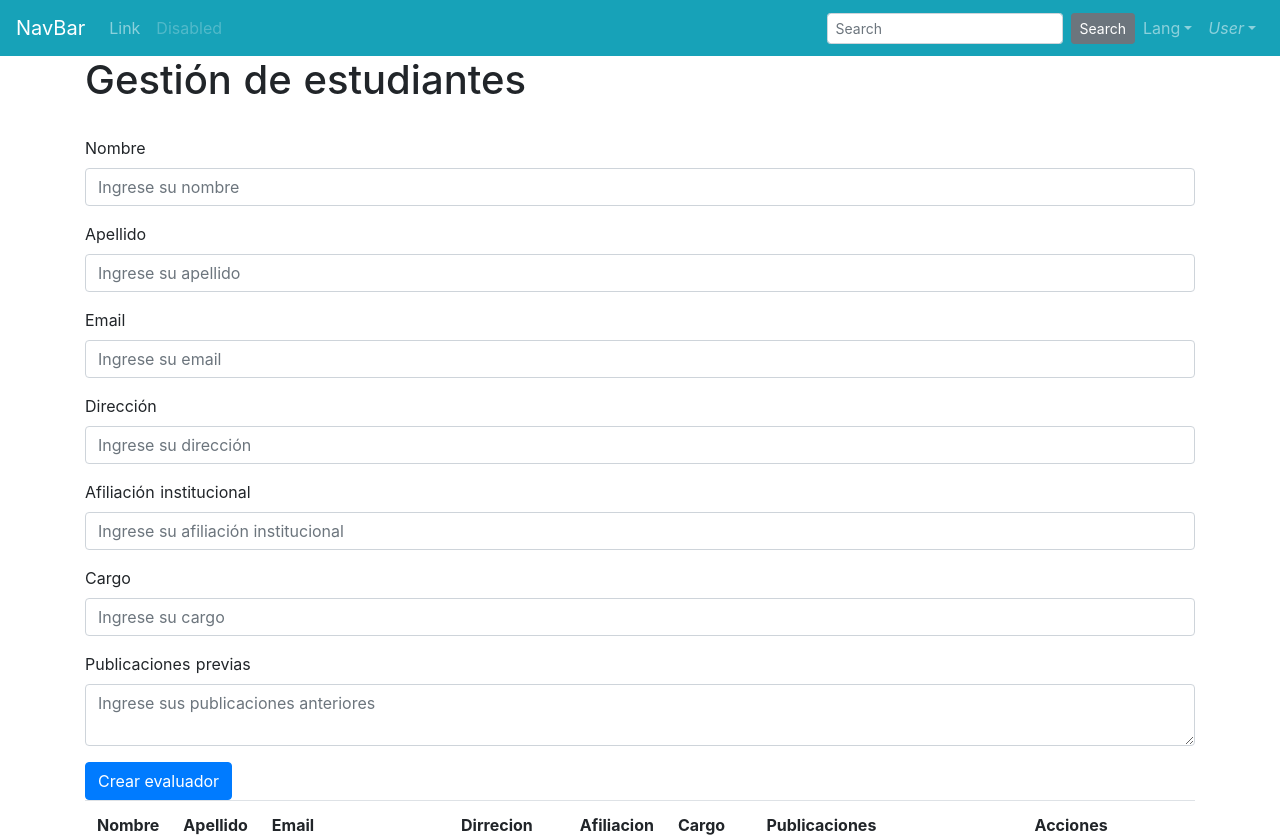
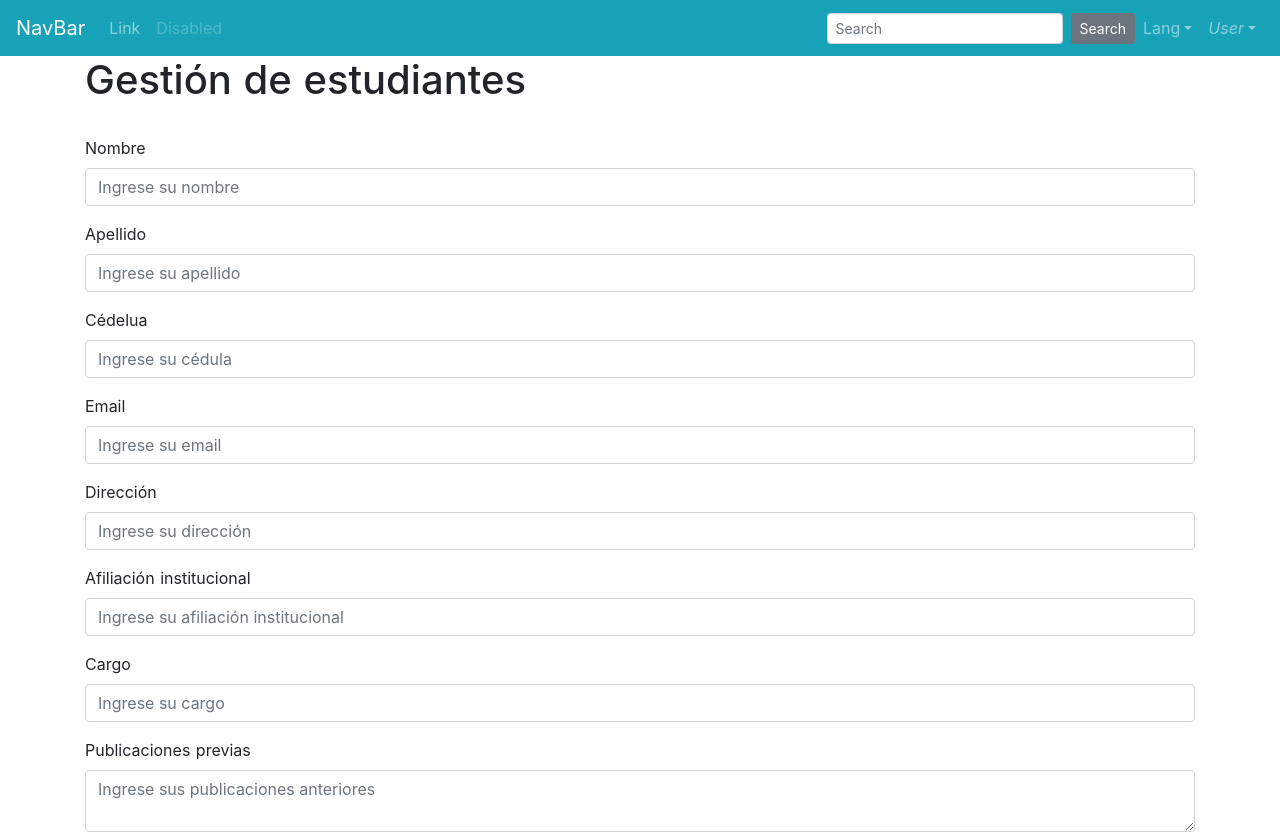
Before and after one commit to alejosuaza1022/proyectoSoftware, a Nuxt app: page /infoEvaluadores in a window 1280 px wide. Shown: the top 837 px of the page. Built offline with nearby package versions, Linux system fonts and the light colour scheme.

Commit message:
Crud registro
Añadido cedula al registro

```diff
--- a/assets/infoEvaluadores.js
+++ b/assets/infoEvaluadores.js
@@ -6,6 +6,7 @@ export default {
         evaluador: {
             nombre: "",
             apellido: "",
+            cc: "",
             email: "",
             direccion: "",
             afiliacion: "",
@@ -17,6 +18,7 @@ export default {
           {
             nombre: "Juan",
             apellido: "Mejia",
+            cc: "110293",
             email: "mejiajuan@gmail.com",
             dirrecion: "cr 12 # 38-14",
             afiliacion: "UdeA",
@@ -34,6 +36,7 @@ export default {
         this.evaluador = {
             nombre: "",
             apellido: "",
+            cc: "",
             email: "",
             direccion: "",
             afiliacion: "",
@@ -44,13 +47,13 @@ export default {
       },
       eliminarEstudiante({ item }) {
         let posicion = this.lista_evaluadores.findIndex(
-          evaluador => evaluador.id == item.id
+          evaluador => evaluador.cc == item.cc
         );
         this.lista_evaluadores.splice(posicion, 1);
       },
       cargarEstudiante({ item }) {
         let auxEvalua = this.lista_evaluadores.find(
-          evaluador => evaluador.id == item.id
+          evaluador => evaluador.cc == item.cc
         );
         this.enEdicion = true;
         this.evaluador = Object.assign({}, auxEvalua);
@@ -58,12 +61,13 @@ export default {
       actualizarEstudiante() {
         this.enEdicion = false
         let posicion = this.lista_evaluadores.findIndex(
-          evaluador => evaluador.id == this.evaluador.id
+          evaluador => evaluador.cc == this.evaluador.cc
         );
         this.lista_evaluadores.splice(posicion, 1, this.evaluador);
         this.evaluador = {
             nombre: "",
             apellido: "",
+            cc: "",
             email: "",
             direccion: "",
             afiliacion: "",
--- a/pages/index.vue
+++ b/pages/index.vue
@@ -4,8 +4,8 @@
       <b-collapse id="nav-collapse" is-nav>
         <!-- Right aligned nav items -->
         <b-navbar-nav class="ml-auto">
-          <b-navbar-brand href="#">Registro</b-navbar-brand>
-        <b-navbar-brand href="#">Propuesta publicación</b-navbar-brand>
+          <b-navbar-brand href="infoEvaluadores">Registro</b-navbar-brand>
+        <b-navbar-brand href="registroCorreciones">Propuesta publicación</b-navbar-brand>
 
 
         </b-navbar-nav>
--- a/pages/infoEvaluadores.vue
+++ b/pages/infoEvaluadores.vue
@@ -24,6 +24,17 @@
             id="apellido"
           />
         </b-form-group>
+
+        <b-form-group label="Cédelua" label-for="cc">
+          <b-form-input
+            class="form-control"
+            v-model="evaluador.cc"
+            type="number"
+            placeholder="Ingrese su cédula"
+            id="cc"
+          />
+        </b-form-group>
+
         <b-form-group label="Email" label-for="email">
           <b-form-input
             class="form-control"
```
